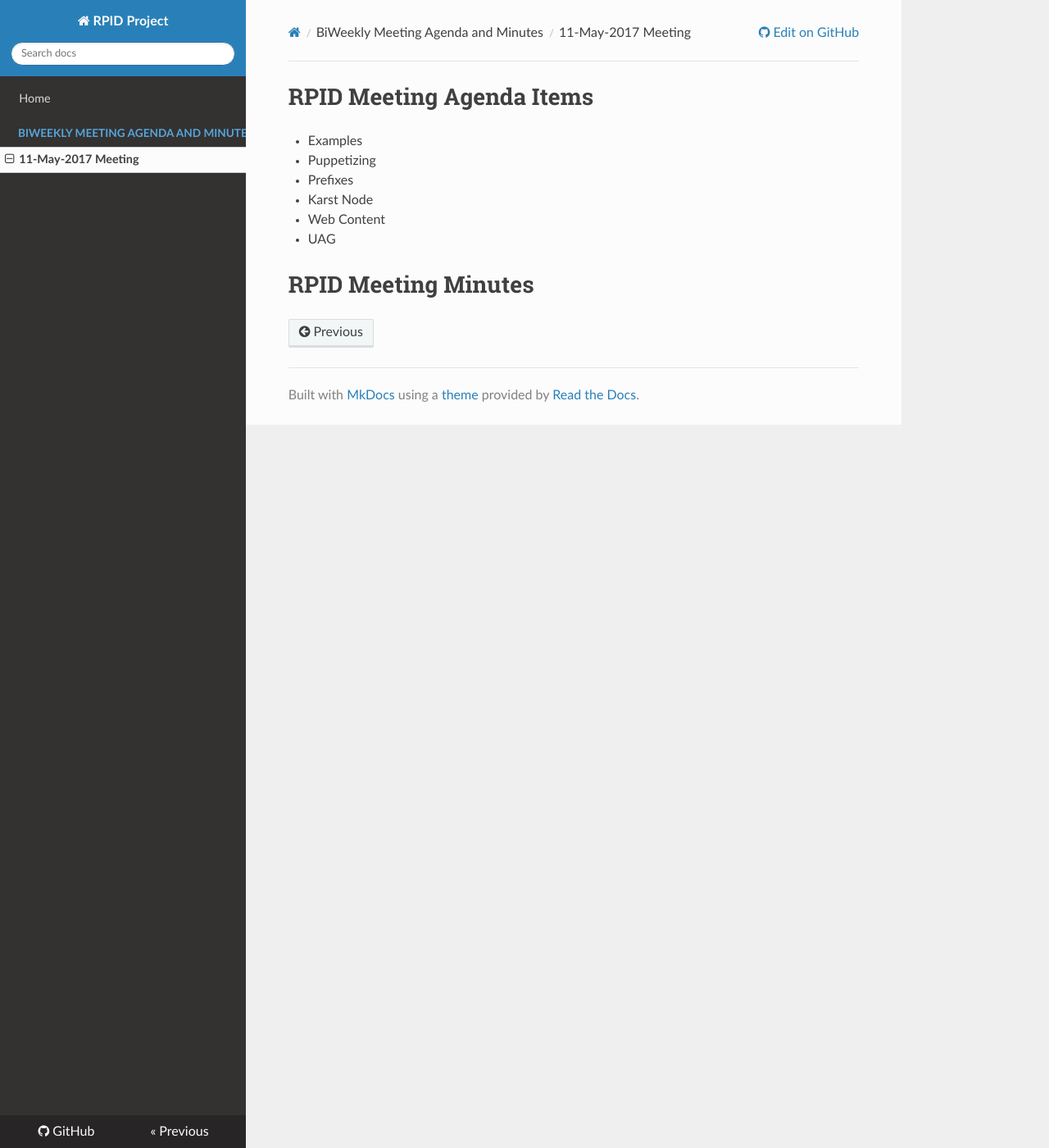
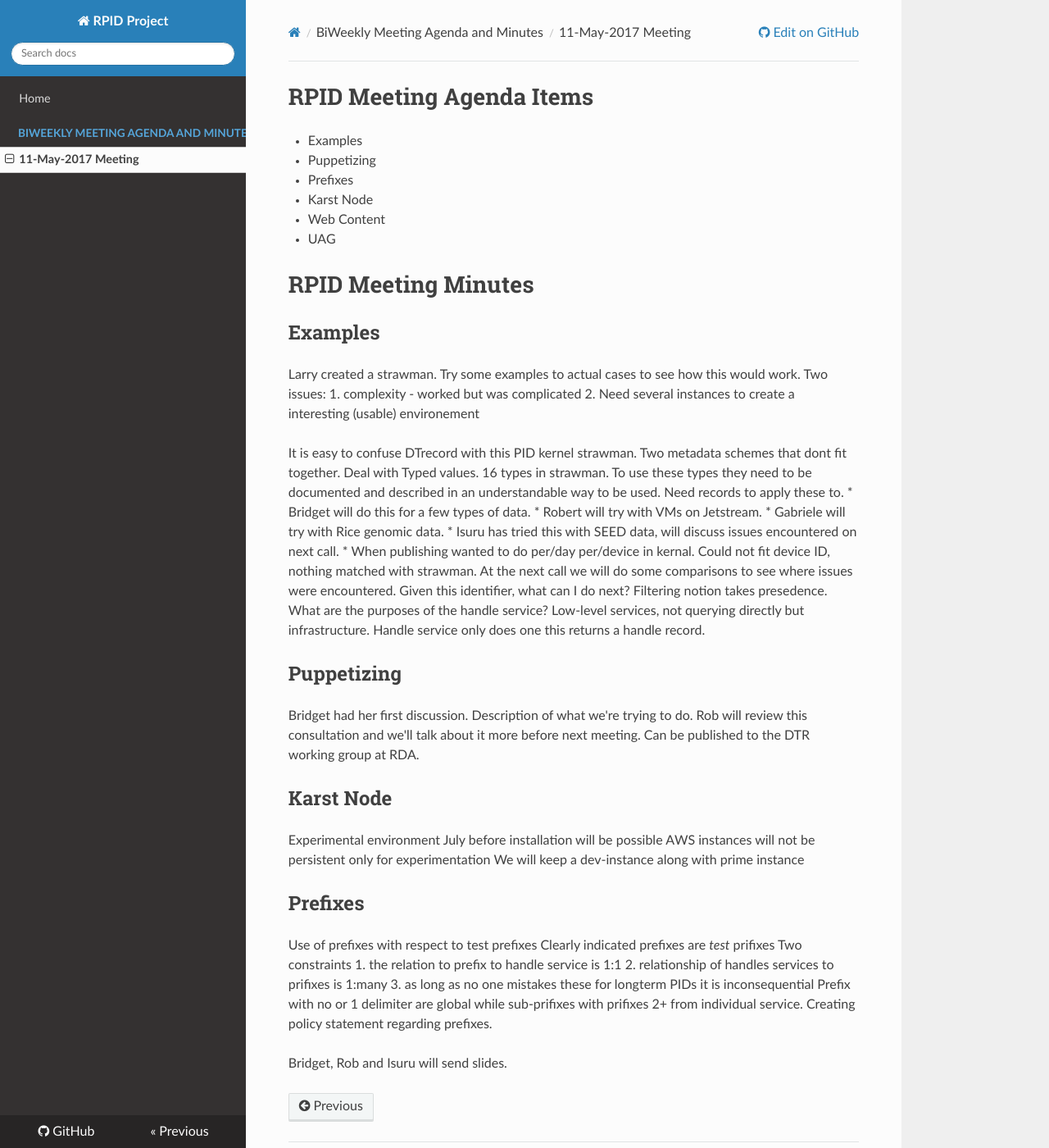
Before and after one commit to rpidproject/rpid, an MkDocs documentation site: the page built from docs/11-May-2017.md, in a window 1280 px wide and 1400 px high. Shown: the whole window at 82% size. Built offline with MkDocs 1.6.1, drawn with Linux system fonts in a browser that asks for light colours; nearby versions of some CDN libraries; old or Windows-style settings are respelled for this version of MkDocs.

Commit message:
Update 11-May-2017.md

```diff
--- a/docs/11-May-2017.md
+++ b/docs/11-May-2017.md
@@ -8,3 +8,46 @@
    * UAG
 
 # RPID Meeting Minutes
+
+## Examples
+  Larry created a strawman. Try some examples to actual cases to see how this would work.
+  Two issues:
+     1. complexity - worked but was complicated
+     2. Need several instances to create a interesting (usable) environement
+
+It is easy to confuse DTrecord with this PID kernel strawman. Two metadata schemes that dont fit together. Deal with Typed values. 16 types in strawman. To use these types they need to be documented and described in an understandable way to be used. Need records to apply these to.
+   * Bridget will do this for a few types of data.
+   * Robert will try with VMs on Jetstream.
+   * Gabriele will try with Rice genomic data.
+   * Isuru has tried this with SEED data, will discuss issues encountered on next call.
+      * When publishing wanted to do per/day per/device in kernal. Could not fit device ID, nothing matched with strawman.
+At the next call we will do some comparisons to see where issues were encountered.
+Given this identifier, what can I do next?
+Filtering notion takes presedence.
+What are the purposes of the handle service? Low-level services, not querying directly but infrastructure.
+Handle service only does one this returns a handle record.
+
+## Puppetizing
+Bridget had her first discussion. Description of what we're trying to do.
+Rob will review this consultation and we'll talk about it more before next meeting.
+Can be published to the DTR working group at RDA.
+
+## Karst Node
+Experimental environment
+July before installation will be possible
+AWS instances will not be persistent only for experimentation
+We will keep a dev-instance along with prime instance
+
+## Prefixes
+Use of prefixes with respect to test prefixes
+Clearly indicated prefixes are *test* prifixes
+Two constraints
+   1. the relation to prefix to handle service is 1:1
+   2. relationship of handles services to prifixes is 1:many
+   3. as long as no one mistakes these for longterm PIDs it is inconsequential
+Prefix with no or 1 delimiter are global while sub-prifixes with prifixes 2+ from individual service.
+Creating policy statement regarding prefixes.
+
+Bridget, Rob and Isuru will send slides.
+
+##
```
